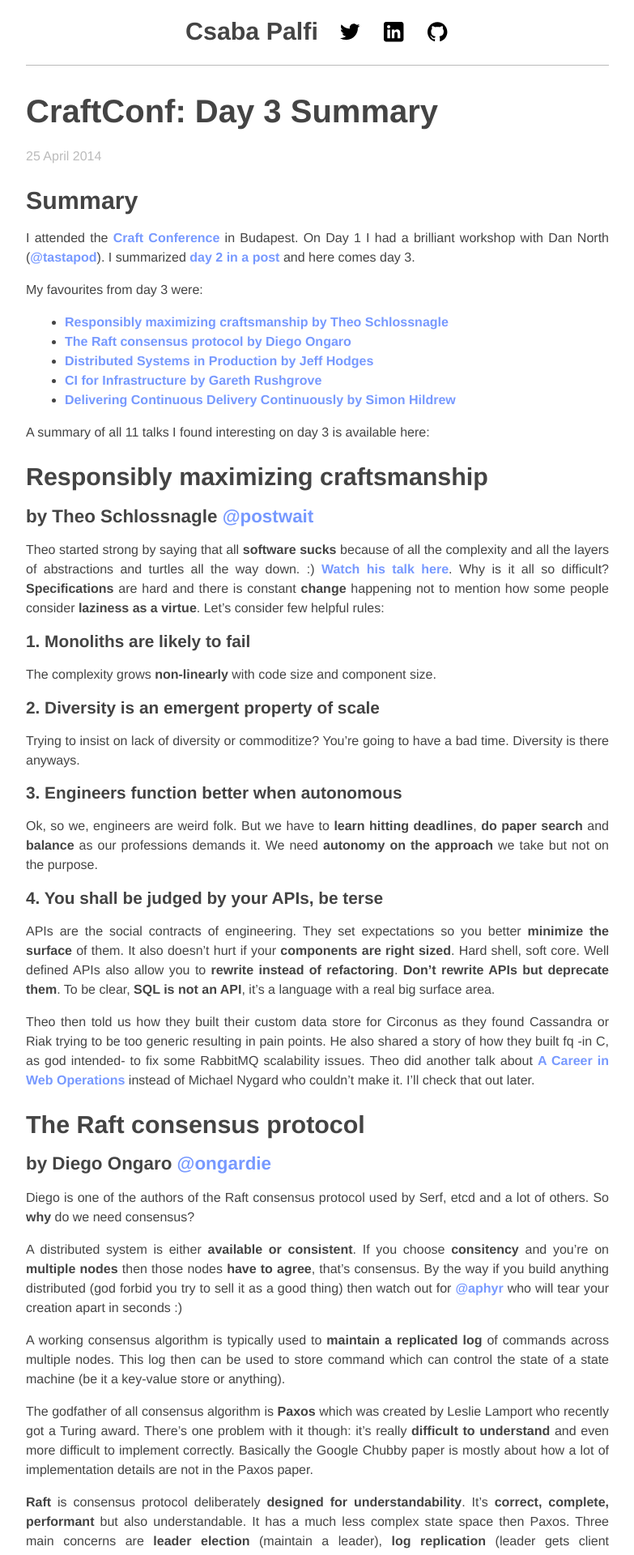
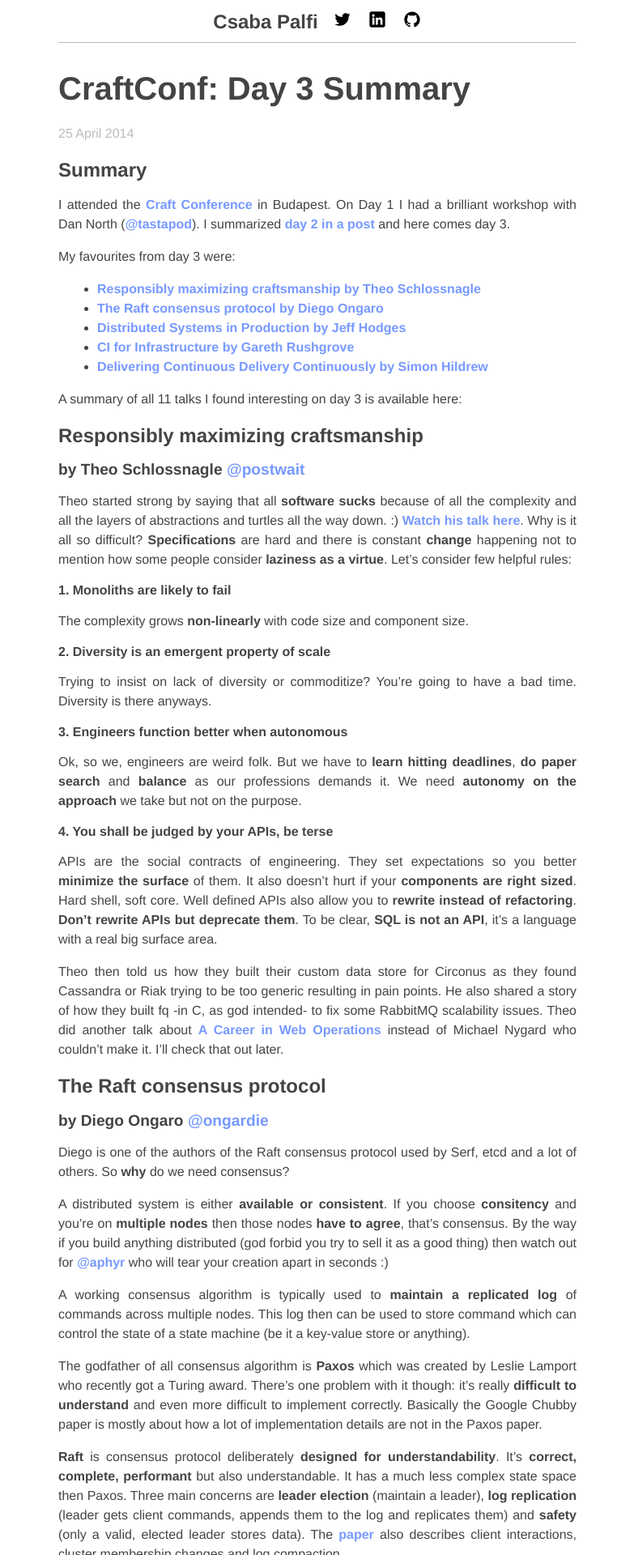
Before and after one commit to dublado/csabapalfi.github.io, a Jekyll site: the page built from _posts/2014-04-25-craftconf-day-3.md, in a window 1280 px wide. Shown: the top 1920 px of the page at 81% size, without its empty margins (248-1031 px from the left). Built offline with Jekyll 4.4.1, drawn with Linux system fonts in a browser that asks for light colours; Markdown is read by kramdown in place of the engine named in the settings.

Commit message:
narrower body and adjusting fonts
Signed-off-by: Csaba Palfi <csaba@palfi.me>

```diff
--- a/_includes/styles/main.scss
+++ b/_includes/styles/main.scss
@@ -17,19 +17,18 @@ html {
   height: 100%;
 }
 body {
-  max-width: 45em;
+  max-width: 40em;
   margin: auto;
 }
 header {
-  padding: 0.8em 0;
+  padding: 0.5em 0;
   border-bottom: 1px $secondary-color solid;
-  font-size: 1.9em;
+  font-size: 1.5em;
   text-align:center;
 }
 main {
   display: block;
   padding-bottom: 2em;
-  line-height: 1.5em;
 }
 p {
   margin: 1em 0;
@@ -45,13 +44,13 @@ h1 {
   @include heading(2.5em);
 }
 h2 {
-  @include heading(1.9em);
+  @include heading(1.5em);
 }
 h3 {
-  @include heading(1.4em);
+  @include heading(1.2em);
 }
 h4 {
-  @include heading(1.3em);
+  @include heading(1em);
 }
 /* Page Elements */
 img {
```
